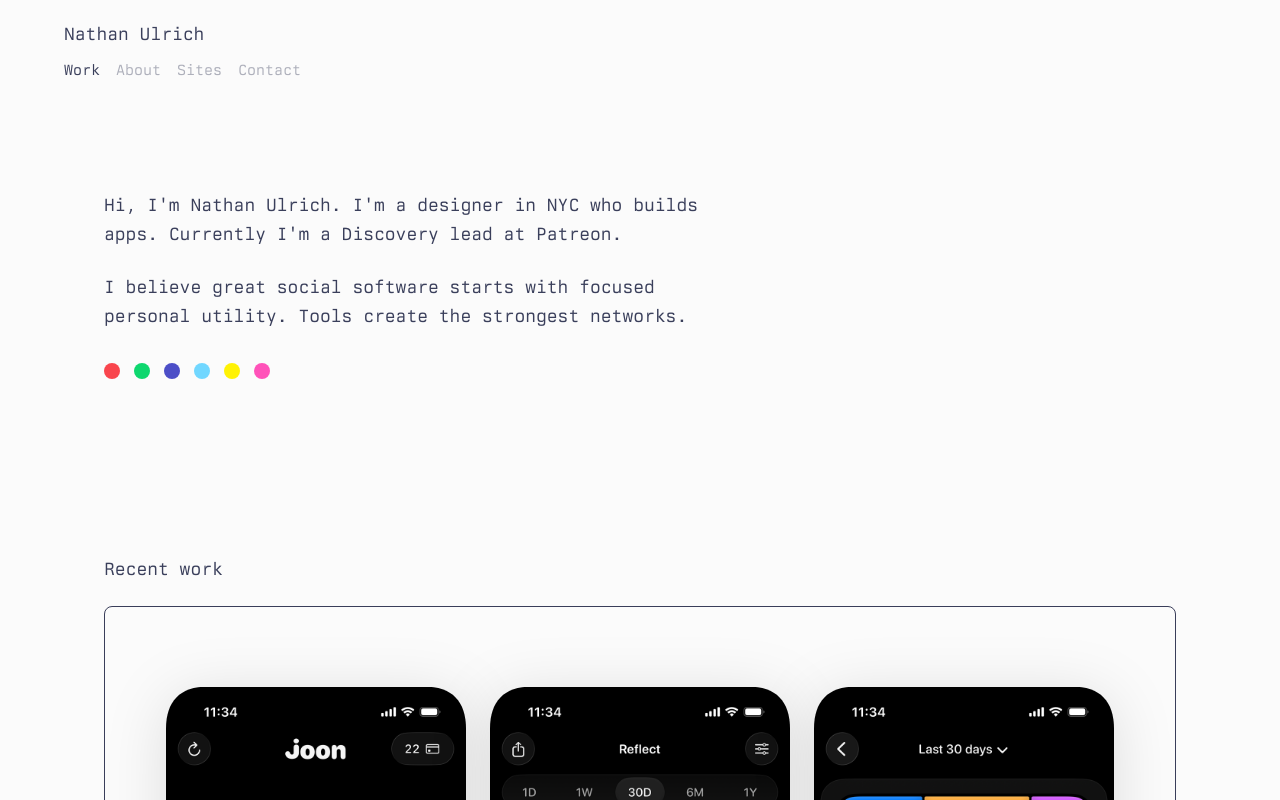
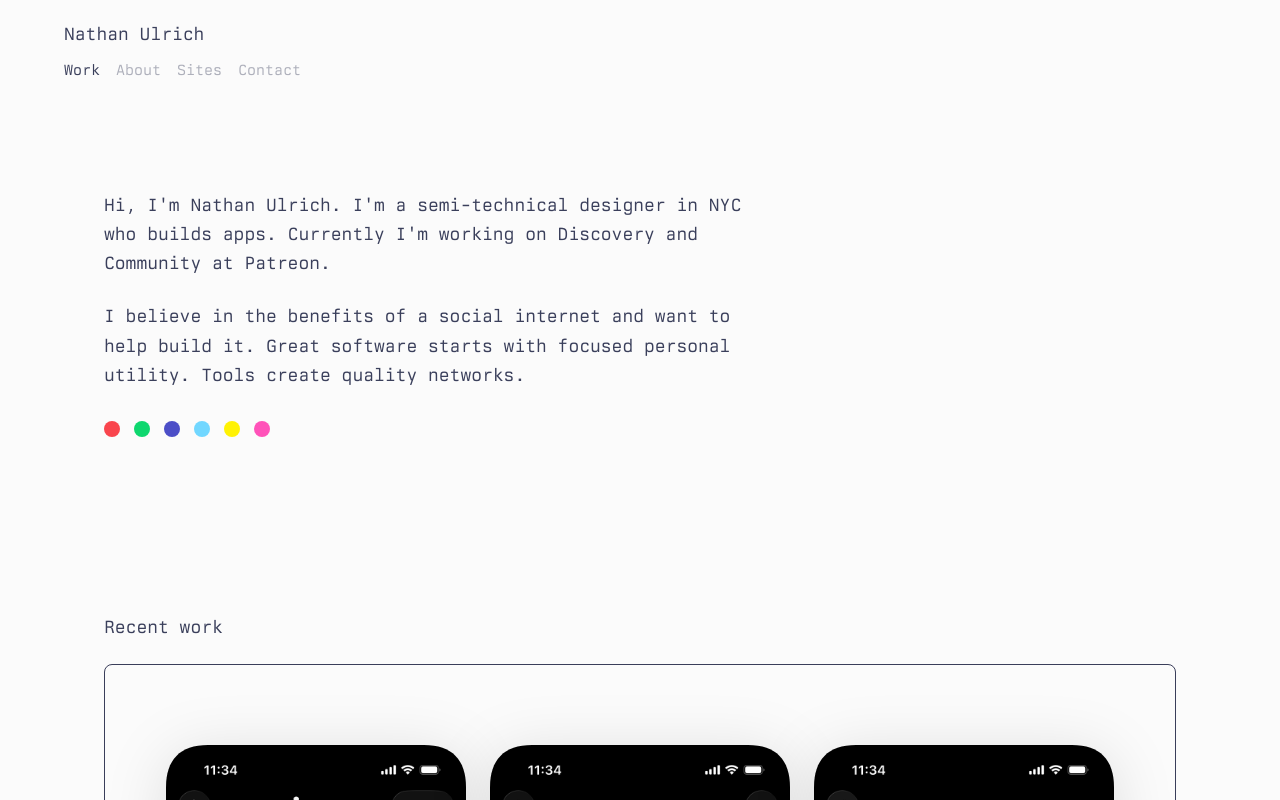
Before and after one commit to nathanbulrich/nathanu-portfolio, a Next.js app: page / in a window 1280 px wide. Shown: the top 800 px of the page. Built offline with nearby package versions, Linux system fonts and the light colour scheme.

Commit message:
hero update

```diff
--- a/src/app/components/HeroCard.tsx
+++ b/src/app/components/HeroCard.tsx
@@ -3,14 +3,14 @@ import DotRow from "./DotRow";
 export default function HeroCard() {
   return (
     <div className="px-6 md:px-12 lg:px-16 pt-8 pb-8 md:pt-[88px] md:pb-[56px]">
-      <div className="space-y-6 max-w-[624px]">
+      <div className="space-y-6 max-w-[664px]">
         <p className="leading-relaxed">
-          Hi, I&apos;m Nathan Ulrich. I&apos;m a designer in NYC who builds apps.
-          Currently I&apos;m a Discovery lead at Patreon.
+          Hi, I&apos;m Nathan Ulrich. I&apos;m a semi-technical designer in NYC who builds apps.
+          Currently I&apos;m working on Discovery and Community at Patreon.
         </p>
         <p className="leading-relaxed">
-          I believe great social software starts with focused
-          personal utility. Tools create the strongest networks.
+          I believe in the benefits of a social internet and want to help build it.
+          Great software starts with focused personal utility. Tools create quality networks.
         </p>
       </div>
 
```
